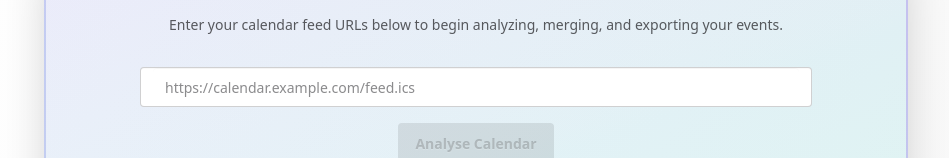
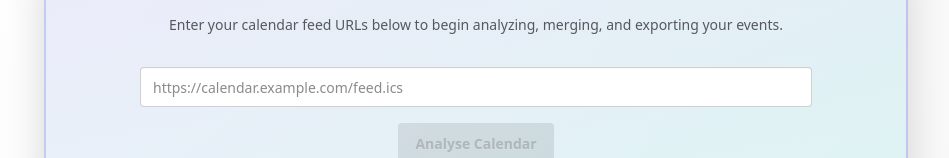
Before and after one commit to mathieutu/ical, a SvelteKit app: page / in a window 1280 px wide. Shown: the part 2670-2828 px from the top of the page, without its empty margins (164-1113 px from the left). Built offline with nearby package versions, Linux system fonts and the light colour scheme.

Commit message:
💄 Fix dark mode.

```diff
--- a/src/app.html
+++ b/src/app.html
@@ -5,6 +5,7 @@
     <link rel="icon" href="%sveltekit.assets%/favicon.svg" />
     <meta name="viewport" content="width=device-width, initial-scale=1" />
     <title>iCal Tools - Manipulate your calendars with ease</title>
+    <meta name="darkreader-lock" />
     %sveltekit.head%
   </head>
   <body data-sveltekit-preload-data="hover">
--- a/src/routes/+page.svelte
+++ b/src/routes/+page.svelte
@@ -399,7 +399,7 @@
                   bind:value={calendarUrls[i]}
                   name="urls"
                   type="url"
-                  class="input input-bordered w-full"
+                  class=""
                   placeholder="https://calendar.example.com/feed{i ? `_${i + 1}` : ''}.ics"
                   required={i === 0}
                   aria-label="Calendar feed URL {i + 1}"
```
